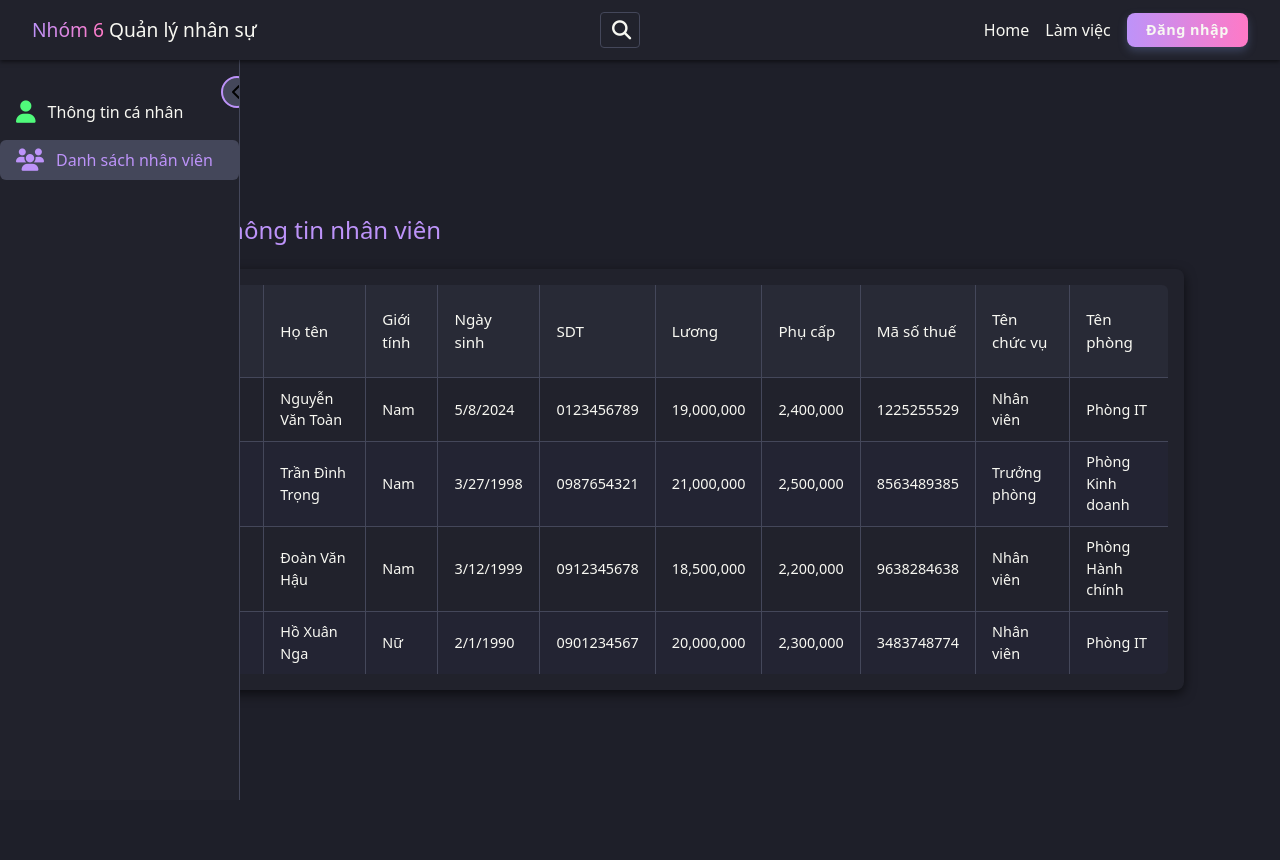
After one commit to HieuNguyen3112/BMCSDL-Final, a PHP site: page /employees.php in a window 1280 px wide. The commit adds this page. Run offline with PHP 8.4, Linux system fonts and the light colour scheme.

Commit message:
sideBar stuck about toggle button and lost icon when toggled, create employees.php

```diff
--- /dev/null
+++ b/employees.php
@@ -0,0 +1,95 @@
+<?php
+session_start();
+require 'template/header.php';
+?>
+<!-- CSS dành cho trang danh sách nhân viên -->
+<link rel="stylesheet" href="public/css/employees.css">
+<link rel="stylesheet" href="public/css/sideBar.css">
+
+<?php require __DIR__ . '/template/sideBar.php'; ?>
+
+<div class="main-content">
+  <div class="employees-container">
+    <h2>Danh sách thông tin nhân viên</h2>
+    <div class="table-wrapper">
+      <table class="employees-table">
+        <thead>
+          <tr>
+            <th>STT</th>
+            <th>Mã nhân viên</th>
+            <th>Họ tên</th>
+            <th>Giới tính</th>
+            <th>Ngày sinh</th>
+            <th>SDT</th>
+            <th>Lương</th>
+            <th>Phụ cấp</th>
+            <th>Mã số thuế</th>
+            <th>Tên chức vụ</th>
+            <th>Tên phòng</th>
+          </tr>
+        </thead>
+        <tbody>
+          <tr>
+            <td>1</td>
+            <td>100000</td>
+            <td>Nguyễn Văn Toàn</td>
+            <td>Nam</td>
+            <td>5/8/2024</td>
+            <td>0123456789</td>
+            <td>19,000,000</td>
+            <td>2,400,000</td>
+            <td>1225255529</td>
+            <td>Nhân viên</td>
+            <td>Phòng IT</td>
+          </tr>
+          <tr>
+            <td>2</td>
+            <td>100001</td>
+            <td>Trần Đình Trọng</td>
+            <td>Nam</td>
+            <td>3/27/1998</td>
+            <td>0987654321</td>
+            <td>21,000,000</td>
+            <td>2,500,000</td>
+            <td>8563489385</td>
+            <td>Trưởng phòng</td>
+            <td>Phòng Kinh doanh</td>
+          </tr>
+          <tr>
+            <td>3</td>
+            <td>100002</td>
+            <td>Đoàn Văn Hậu</td>
+            <td>Nam</td>
+            <td>3/12/1999</td>
+            <td>0912345678</td>
+            <td>18,500,000</td>
+            <td>2,200,000</td>
+            <td>9638284638</td>
+            <td>Nhân viên</td>
+            <td>Phòng Hành chính</td>
+          </tr>
+          <tr>
+            <td>4</td>
+            <td>100010</td>
+            <td>Hồ Xuân Nga</td>
+            <td>Nữ</td>
+            <td>2/1/1990</td>
+            <td>0901234567</td>
+            <td>20,000,000</td>
+            <td>2,300,000</td>
+            <td>3483748774</td>
+            <td>Nhân viên</td>
+            <td>Phòng IT</td>
+          </tr>
+          <!-- ... thêm dòng khác nếu cần ... -->
+        </tbody>
+      </table>
+    </div>
+  </div>
+</div>
+
+<?php
+require 'template/footer.php';
+?>
+
+<script src="public/js/sideBar.js"></script>
--- a/profile.php
+++ b/profile.php
@@ -3,7 +3,10 @@ session_start();
 require 'template/header.php';
 ?>
 
+<link rel="stylesheet" href="public/css/sideBar.css">
 <link rel="stylesheet" href="public/css/profile.css">
+
+<?php require __DIR__ . '/template/sideBar.php'; ?>
 
 <div class="main-content">
   <div class="profile-container">
@@ -86,3 +89,4 @@ require 'template/header.php';
 require 'template/footer.php';
 ?>
 <script src="public/js/profile.js"></script>
+<script src="public/js/sideBar.js"></script>
--- /dev/null
+++ b/public/CSS/employees.css
@@ -0,0 +1,122 @@
+/* public/css/employees.css */
+
+/* Container chính */
+.employees-container {
+    padding: 2rem;
+    color: #f8f8f2;
+  }
+
+  /* Tiêu đề */
+  .employees-container h2 {
+    margin-bottom: 1.5rem;
+    font-size: 1.5rem;
+    color: #bd93f9;
+  }
+
+  /* Wrapper cho table */
+  .table-wrapper {
+    background: #21222c;
+    padding: 1rem;
+    border-radius: 8px;
+    overflow-x: auto;
+    box-shadow: 0 4px 12px rgba(0,0,0,0.6);
+  }
+
+  /* Bảng */
+  .employees-table {
+    width: 100%;
+    border-collapse: separate;
+    border-spacing: 0;
+    min-width: 800px; /* đảm bảo đủ chỗ cho các cột */
+  }
+
+  /* Header */
+  .employees-table thead tr {
+    background: #282a36;
+  }
+  .employees-table thead th {
+    padding: 0.75rem 1rem;
+    text-align: left;
+    font-weight: 500;
+    font-size: 0.95rem;
+    color: #f8f8f2;
+    position: relative;
+  }
+  /* Border giữa các header */
+  .employees-table thead th + th {
+    border-left: 1px solid #44475a;
+  }
+
+  /* Body rows */
+  .employees-table tbody tr {
+    background: #21222c;
+    transition: background 0.2s ease;
+  }
+  .employees-table tbody tr:nth-child(even) {
+    background: #232433;
+  }
+  .employees-table tbody tr:hover {
+    background: #44475a;
+  }
+
+  /* Các ô */
+  .employees-table td {
+    padding: 0.6rem 1rem;
+    color: #f8f8f2;
+    font-size: 0.9rem;
+    border-top: 1px solid #44475a;
+  }
+  /* Border dọc */
+  .employees-table td + td {
+    border-left: 1px solid #44475a;
+  }
+
+  /* Bo góc cho 4 góc của bảng */
+  .employees-table thead th:first-child {
+    border-top-left-radius: 6px;
+  }
+  .employees-table thead th:last-child {
+    border-top-right-radius: 6px;
+  }
+  .employees-table tbody tr:last-child td:first-child {
+    border-bottom-left-radius: 6px;
+  }
+  .employees-table tbody tr:last-child td:last-child {
+    border-bottom-right-radius: 6px;
+  }
+
+  /* Responsive: ẩn bớt cột trên mobile */
+  @media (max-width: 768px) {
+    .table-wrapper {
+      padding: 0.5rem;
+    }
+    .employees-table {
+      min-width: 0;
+    }
+    .employees-table thead {
+      display: none;
+    }
+    .employees-table, .employees-table tbody, .employees-table tr, .employees-table td {
+      display: block;
+      width: 100%;
+    }
+    .employees-table tr {
+      margin-bottom: 1rem;
+    }
+    .employees-table td {
+      text-align: right;
+      padding-left: 50%;
+      position: relative;
+      border: none;
+      border-bottom: 1px solid #44475a;
+    }
+    .employees-table td::before {
+      content: attr(data-label);
+      position: absolute;
+      left: 1rem;
+      width: 45%;
+      white-space: nowrap;
+      font-weight: 500;
+      color: #bd93f9;
+    }
+  }
--- a/public/CSS/navbar.css
+++ b/public/CSS/navbar.css
@@ -35,48 +35,27 @@
   display: flex;
   justify-content: center;
 }
+
+/* toàn bộ khung search */
 .site-navbar .search-form {
   position: relative;
-  width: 100%;
-  max-width: 300px;
-}
-.site-navbar .search-form input {
-  width: 100%;
-  padding: 0.5rem 2.5rem 0.5rem 1rem;
-  border-radius: 4px;
-  border: none;
-  background: #282a36;
-  color: #f8f8f2;
-}
-.site-navbar .search-form button {
-  position: absolute;
-  right: 0.5rem;
-  top: 50%;
-  transform: translateY(-50%);
-  border: none;
-  background: none;
-  color: #f8f8f2;
-  cursor: pointer;
-}
-
-/* 1) Container ban đầu chỉ bằng kích thước icon */
-.site-navbar .search-container {
-  display: flex;
-  align-items: center;
   width: 40px;               /* chỉ đủ chỗ cho icon */
   height: 36px;
   overflow: hidden;
-  background: #282a36;
+  border: 1px solid #44475a; /* viền Drácula */
   border-radius: 4px;
-  transition: width 0.3s ease;
+  transition: width 0.3s ease, border-color 0.3s ease;
 }
 
-/* 2) Input bị ẩn (width=0, opacity=0) */
-.site-navbar .search-container .search-input {
-  flex: 1;
+/* input bị ẩn (width=0, opacity=0) */
+.site-navbar .search-form input[name="q"] {
+  position: absolute;
+  left: 0;
+  top: 0;
+  height: 100%;
   width: 0;
+  padding: 0;
   margin: 0;
-  padding: 0;
   border: none;
   outline: none;
   background: transparent;
@@ -84,34 +63,35 @@
   font-size: 0.9rem;
   opacity: 0;
   transition:
-    width 0.3s ease 0.1s,
-    opacity 0.2s ease 0.1s;
+    width 0.3s ease,
+    opacity 0.2s ease;
 }
 
-/* 3) Icon luôn hiển thị, nằm trên input */
-.site-navbar .search-container .search-icon {
-  flex: none;
+/* icon luôn hiển thị và luôn ở giữa khung */
+.site-navbar .search-form button[type="submit"] {
+  position: absolute;
+  right: 0.5rem;
+  top: 50%;
+  transform: translateY(-50%);
   background: none;
   border: none;
   color: #f8f8f2;
   cursor: pointer;
   font-size: 1.2rem;
-  padding: 0 8px;
+  padding: 0;
   z-index: 1;
 }
 
-/* 4) Khi active → container mở rộng, input hiện */
-.site-navbar .search-container.active {
-  width: 240px;              /* chỉnh lại theo ý bạn */
-  padding-right: 4px;
+/* khi JS thêm class .active → mở rộng container, hiện input */
+.site-navbar .search-form.active {
+  width: 240px;
+  border-color: #6272a4; /* viền tím khi active */
 }
-
-.site-navbar .search-container.active .search-input {
-  width: 100%;
+.site-navbar .search-form.active input[name="q"] {
+  width: calc(100% - 2.5rem); /* trừ chỗ cho button */
   opacity: 1;
-  padding-left: 8px;
+  padding: 0.5rem 2.5rem 0.5rem 1rem;
 }
-
 
 /* nội dung bên phải */
 .site-navbar .nav-right {
@@ -137,23 +117,20 @@
   font-size: 0.9rem;
   letter-spacing: 0.5px;
   box-shadow: 0 4px 8px rgba(98, 114, 164, 0.4);
-    transition: all 0.3s ease;  /* ← quan trọng để hover mượt */
+  transition: all 0.3s ease;
 }
-
-  /* ================================
-     Hover   (copy từ signin.css)
-     ================================ */
 .site-navbar .btn-login:hover {
   background: linear-gradient(90deg, #50fa7b, #8be9fd);
   color: #282a36;
   box-shadow: 0 6px 14px rgba(80, 250, 123, 0.3);
   transform: translateY(-2px);
 }
-
-  /* ================================
-     Active (copy từ signin.css)
-     ================================ */
 .site-navbar .btn-login:active {
   transform: scale(0.98);
   box-shadow: 0 2px 6px rgba(0, 0, 0, 0.2);
 }
+
+/* giữ viền tĩnh khi hover (bỏ highlight) */
+.site-navbar .search-form:hover {
+  border-color: #44475a;
+}
--- a/public/CSS/profile.css
+++ b/public/CSS/profile.css
@@ -15,10 +15,10 @@
     position: relative;
     overflow: hidden;
     width: 100%;
-    max-width: 700px;           /* giảm từ 800 → 700 */
+    max-width: 700px;
     background: #282a36;
     border-radius: 8px;
-    padding: 1.5rem 0;          /* padding trên-dưới nhỏ lại */
+    padding: 1.5rem 0;
     box-shadow: 0 0 15px rgba(98,114,164,0.2);
   }
 
--- /dev/null
+++ b/public/CSS/sidebar.css
@@ -0,0 +1,129 @@
+/* ==== Ẩn thanh cuộn ngang toàn trang ==== */
+body {
+  overflow-x: hidden;
+}
+
+/* Khung ngoài của sidebar */
+.sidebar {
+  position: fixed;
+  top: 60px; /* cùng cao với navbar */
+  left: 0;
+  width: 240px;
+  height: calc(100vh - 60px);
+  background: #21222c;
+  border-right: 1px solid #44475a;
+  padding: 1rem 0;        /* chỉ padding dọc */
+  box-sizing: border-box;
+  transition: width 0.3s ease;
+  overflow-y: auto;       /* chỉ cuộn dọc */
+  overflow-x: visible;    /* cho phép icon vươn ra ngoài */
+  z-index: 20;
+  display: flex;
+  flex-direction: column;
+}
+
+/* Khi collapsed */
+.sidebar.collapsed {
+  width: 64px;
+  overflow-x: visible;    /* vẫn cho icon hiển thị */
+}
+
+/* Nút toggle */
+.sidebar-toggle {
+  position: absolute;
+  top: 1rem;
+  right: -14px;           /* đẩy ra ngoài */
+  width: 32px;
+  height: 32px;
+  background: #44475a;
+  border: 2px solid #bd93f9;
+  border-radius: 50%;
+  display: flex;
+  align-items: center;
+  justify-content: center;
+  cursor: pointer;
+  transition: transform 0.3s ease, background 0.2s;
+  z-index: 30;
+}
+.sidebar-toggle:hover {
+  background: #50fa7b;
+}
+.sidebar.collapsed .sidebar-toggle {
+  transform: rotate(180deg);
+}
+
+/* Danh sách */
+.sidebar-menu {
+  list-style: none;
+  margin: 1rem 0 0;
+  padding: 0;
+  flex: 1;
+  display: flex;
+  flex-direction: column;
+}
+
+/* Mỗi item */
+.sidebar-item {
+  margin-bottom: 0.5rem;
+}
+
+/* Link bên trong */
+.sidebar-item a {
+  display: flex;
+  align-items: center;
+  justify-content: flex-start; /* mặc định căn trái */
+  color: #f8f8f2;
+  text-decoration: none;
+  padding: 0.5rem 1rem;
+  border-radius: 6px;
+  transition: background 0.2s ease, color 0.2s ease;
+  overflow: visible; /* cho icon tự hiển thị */
+}
+
+/* Icon */
+.sidebar-item a i {
+  flex: none;
+  font-size: 1.4rem;
+  margin-right: 0.75rem;
+  color: #50fa7b;
+  transition: color 0.2s ease;
+  line-height: 1;
+  z-index: 5; /* đảm bảo hiển thị trên mọi thứ */
+}
+
+/* Text */
+.sidebar-text {
+  white-space: nowrap;
+  transition: opacity 0.3s ease;
+}
+
+/* Khi collapsed, chỉ còn icon và padding đều */
+.sidebar.collapsed .sidebar-text {
+  opacity: 0;
+}
+.sidebar.collapsed .sidebar-item a {
+  justify-content: center; /* icon căn giữa */
+  padding: 0.5rem 0.5rem;   /* giữ padding dọc + chút ngang để icon không bị sát mép */
+}
+.sidebar.collapsed .sidebar-item a i {
+  margin: 0;
+}
+
+/* Hover / Active */
+.sidebar-item a:hover,
+.sidebar-item.active a {
+  background: #44475a;
+  color: #bd93f9;
+}
+.sidebar-item.active a i {
+  color: #bd93f9;
+}
+
+/* Chỉnh lại scrollbar nếu cần */
+.sidebar::-webkit-scrollbar {
+  width: 6px;
+}
+.sidebar::-webkit-scrollbar-thumb {
+  background: rgba(98,114,164,0.5);
+  border-radius: 3px;
+}
--- a/public/JS/pageTransition.js
+++ b/public/JS/pageTransition.js
@@ -1,5 +1,5 @@
 function fadeOutAndRedirect(url) {
-    document.body.style.transition = 'opacity 0.6s ease';
+    document.body.style.transition = 'opacity 0.3s ease';
     document.body.style.opacity = '0';
     setTimeout(() => {
       window.location.href = url;
--- a/public/JS/search.js
+++ b/public/JS/search.js
@@ -1,25 +1,33 @@
 document.addEventListener('DOMContentLoaded', () => {
-    const form = document.querySelector('.site-navbar .search-container');
-    const input = form.querySelector('.search-input');
-    const icon  = form.querySelector('.search-icon');
+  // 1) Chọn đúng form
+  const form  = document.querySelector('nav.site-navbar .search-form');
+  if (!form) return;   // nếu ko tìm thấy, abort luôn
 
-    // 1) Click icon lần đầu → mở rộng, focus vào input
-    icon.addEventListener('click', e => {
-      if (!form.classList.contains('active')) {
+  // 2) Các thành phần con
+  const input = form.querySelector('input[name="q"]');
+  const btn   = form.querySelector('button[type="submit"]');
+
+  // 3) Click vào button/icon để mở rộng
+  btn.addEventListener('click', e => {
     e.preventDefault();
-        form.classList.add('active');
+    form.classList.toggle('active');
+    if (form.classList.contains('active')) {
+      // sau khi mở xong, focus vào input
       setTimeout(() => input.focus(), 300);
+    } else {
+      // nếu thu gọn thì clear luôn giá trị (nếu muốn)
+      // input.value = '';
     }
   });
 
-    // 2) Click ra ngoài → đóng lại
+  // 4) Click ra ngoài để đóng lại
   document.addEventListener('click', e => {
     if (!form.contains(e.target) && form.classList.contains('active')) {
       form.classList.remove('active');
     }
   });
 
-    // 3) Nhấn Esc khi đang mở → đóng lại
+  // 5) Nhấn Esc cũng đóng
   input.addEventListener('keydown', e => {
     if (e.key === 'Escape') {
       form.classList.remove('active');
--- /dev/null
+++ b/public/JS/sideBar.js
@@ -0,0 +1,11 @@
+// public/js/sidebar.js
+document.addEventListener('DOMContentLoaded', () => {
+  const btn     = document.getElementById('sidebar-toggle');
+  const sidebar = document.querySelector('.sidebar');
+  const main    = document.querySelector('.main-content');
+
+  btn.addEventListener('click', () => {
+    sidebar.classList.toggle('collapsed');
+    main.classList.toggle('collapsed');
+  });
+});
--- a/signin.php
+++ b/signin.php
@@ -41,7 +41,6 @@ require 'template/header.php';
   </div>
 </div>
 
-<?php require 'template/footer.php'; ?>
 <script>
   // khi DOM sẵn sàng
   document.addEventListener('DOMContentLoaded', () => {
@@ -61,3 +60,5 @@ require 'template/header.php';
     });
   });
 </script>
+
+<?php require 'template/footer.php'; ?>
--- a/template/footer.php
+++ b/template/footer.php
@@ -1,6 +1,5 @@
-            <script src="https://cdn.jsdelivr.net/npm/bootstrap@5.3.2/dist/js/bootstrap.bundle.min.js"></script>
+            <script src="public/js/search.js"></script>
             <script src="public/js/pageTransition.js"></script>
-            <script src="public/js/search.js"></script>
             <script src="public/js/modal.js"></script>
         </main>
     </body>
--- a/template/navbar.php
+++ b/template/navbar.php
@@ -11,18 +11,12 @@
     </a>
   </div>
   <div class="nav-center">
-    <form action="search.php" method="get" class="search-container">
-      <input
-        type="text"
-        name="q"
-        class="search-input"
-        placeholder="Search..."
-        autocomplete="off"
-      />
-      <button type="submit" class="search-icon" aria-label="Search">
-        <i class="fa fa-search"></i>
-      </button>
-    </form>
+  <form action="search.php" method="get" class="search-form">
+    <input type="text" name="q" placeholder="Search..." />
+    <button type="submit" aria-label="Search">
+      <i class="fa fa-search"></i>
+    </button>
+  </form>
   </div>
   <div class="nav-right">
     <a href="index.php" class="nav-link">Home</a>
--- /dev/null
+++ b/template/sideBar.php
@@ -0,0 +1,23 @@
+<?php
+// template/sideBar.php
+?>
+<aside id="app-sidebar" class="sidebar">
+  <button id="sidebar-toggle" class="sidebar-toggle">
+    <i class="fa fa-chevron-left"></i>
+  </button>
+
+  <ul class="sidebar-menu">
+    <li class="sidebar-item<?php if(basename($_SERVER['PHP_SELF'])==='profile.php') echo ' active'; ?>">
+      <a href="profile.php">
+        <i class="fa fa-user"></i>
+        <span class="sidebar-text">Thông tin cá nhân</span>
+      </a>
+    </li>
+    <li class="sidebar-item<?php if(basename($_SERVER['PHP_SELF'])==='employees.php') echo ' active'; ?>">
+      <a href="employees.php">
+        <i class="fa fa-users"></i>
+        <span class="sidebar-text">Danh sách nhân viên</span>
+      </a>
+    </li>
+  </ul>
+</aside>
```
Lines whose indentation alone changed are shown as unchanged.
